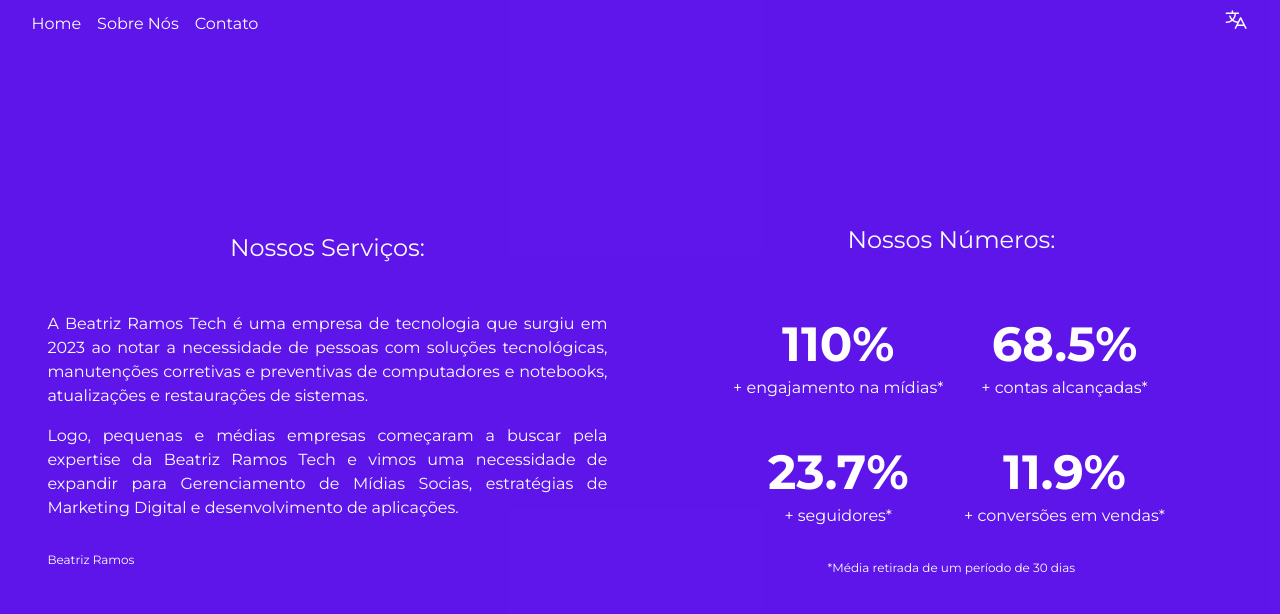
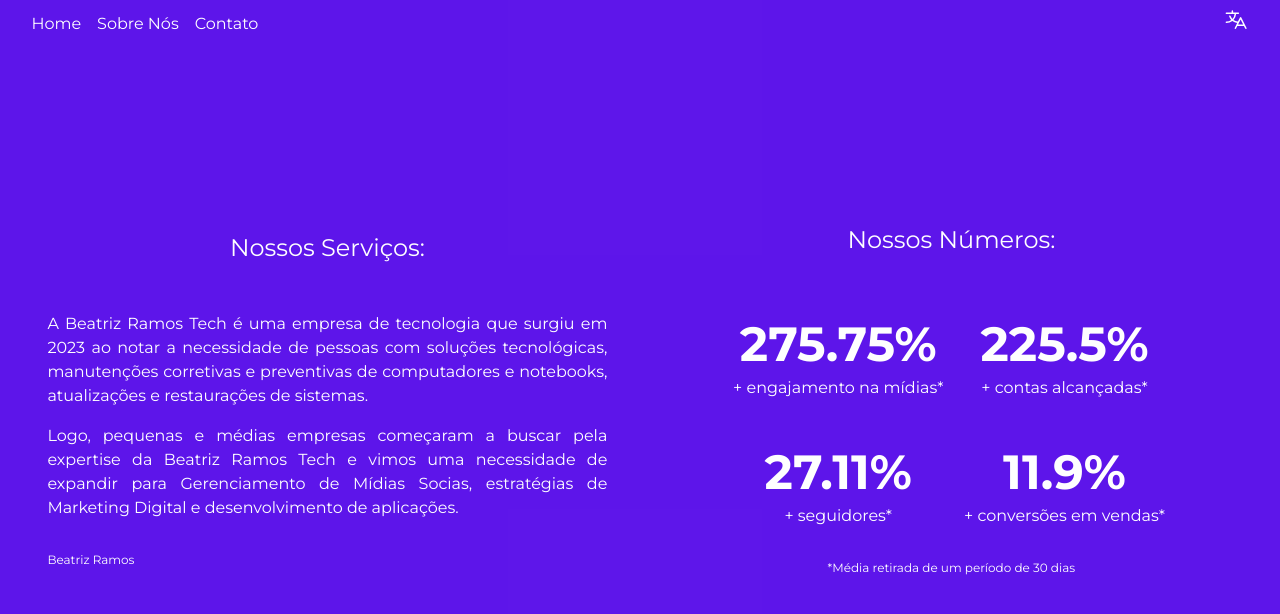
Before and after one commit to beatrizramostech/beatrizramostech, a React (Vite) app: page /about in a window 1280 px wide. Shown: the top 614 px of the page. Built offline with nearby package versions, Linux system fonts and the light colour scheme.

Commit message:
:memo: Updating ReadMe

```diff
--- a/src/pages/About.tsx
+++ b/src/pages/About.tsx
@@ -33,15 +33,15 @@
           </h2>
           <div className="mt-8 grid grid-cols-2 place-content-center text-center text-white gap-4">
           <div className="py-4">
-            <p className="text-5xl font-bold">110%</p>
+            <p className="text-5xl font-bold">275.75%</p>
             <p className="mt-2">+ engajamento na mídias*</p>
           </div>
           <div className="py-4">
-            <p className="text-5xl font-bold">68.5%</p>
+            <p className="text-5xl font-bold">225.5%</p>
             <p className="mt-2">+ contas alcançadas*</p>
           </div>
           <div className="py-4">
-            <p className="text-5xl font-bold">23.7%</p>
+            <p className="text-5xl font-bold">27.11%</p>
             <p className="mt-2">+ seguidores*</p>
           </div>
           <div className="py-4">
```
Also changed, not shown: 1 other file (tests, documents, lock files or other folders).
